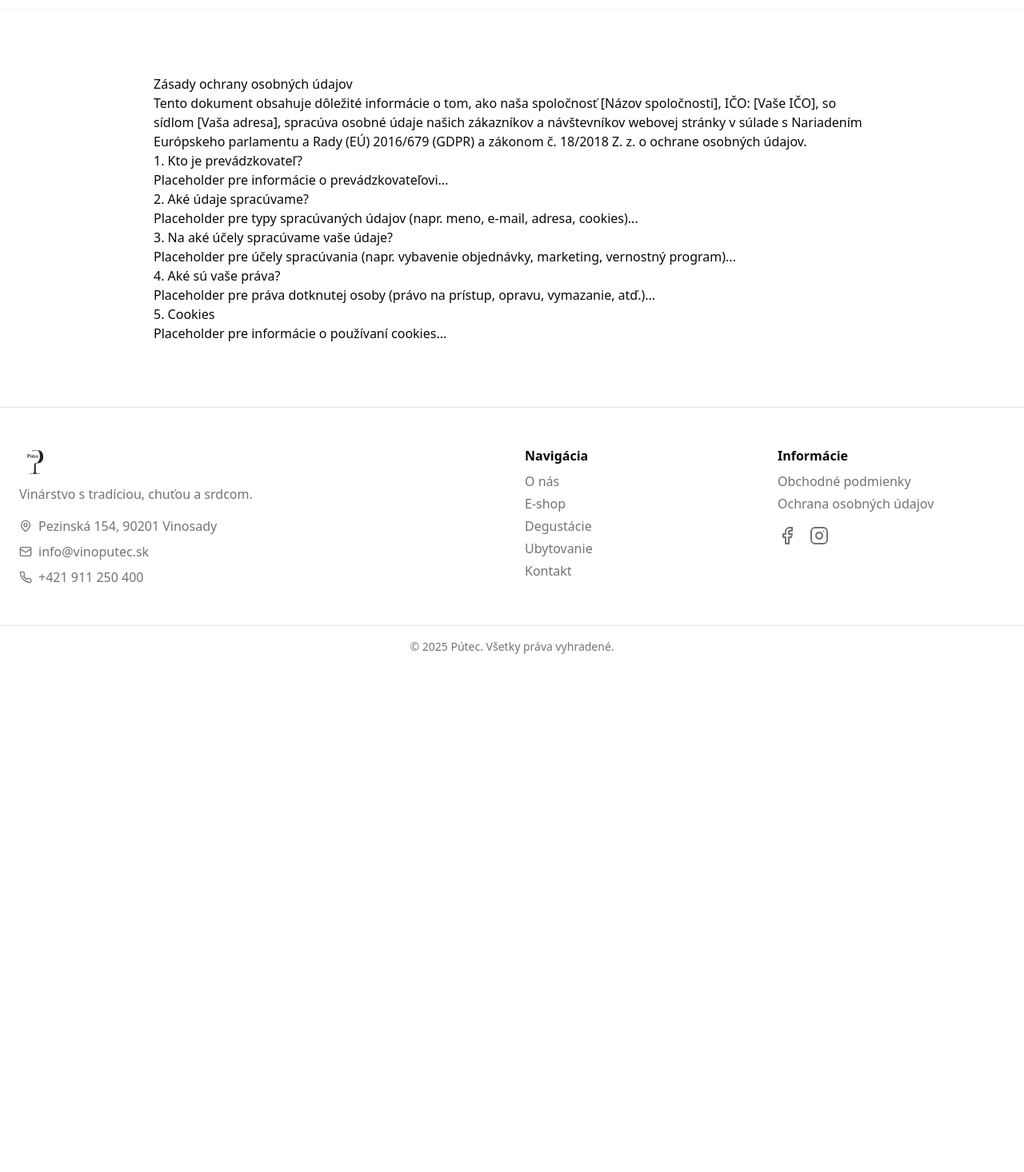
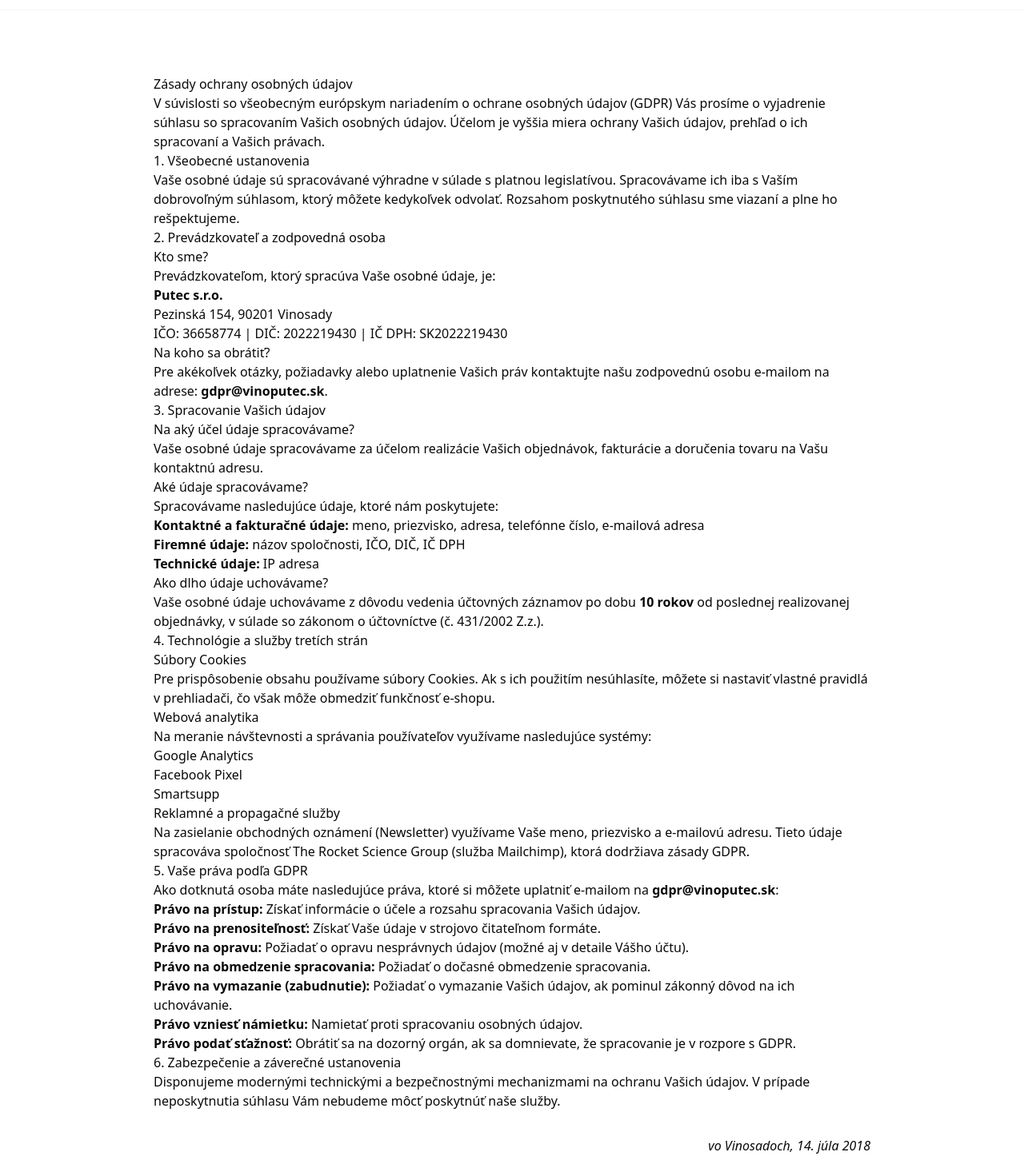
Before and after one commit to Abra7abra7/putec-eshop, a Next.js app: page /ochrana-osobnych-udajov in a window 1280 px wide. Shown: the part 44-1510 px from the top of the page at 80% size. Before the commit the page ends 879 px from the top, so only its background shows below. Built offline with nearby package versions, Linux system fonts and the light colour scheme; no server answers.

Commit message:
fix(header): Oprava chyby 500 oddelením serverovej a klientskej logiky

```diff
--- a/app/kontakt/page.tsx
+++ b/app/kontakt/page.tsx
@@ -17,6 +17,7 @@ export default function KontaktPage() {
   const contactDetails = [
     { icon: Building, title: 'Adresa', lines: ['Pezinská 154', '90201 Vinosady'] },
     { icon: Phone, title: 'Telefón', lines: ['+421 911 250 400'], link: 'tel:+421911250400' },
+    { icon: Phone, title: 'Zákaznícka linka (8-20h)', lines: ['+421 902 144 074'], link: 'tel:+421902144074' },
     { icon: Mail, title: 'E-mail', lines: ['info@vinoputec.sk'], link: 'mailto:info@vinoputec.sk' },
     { icon: Clock, title: 'Otváracie Hodiny', lines: ['Po - Pia: 10:00 - 18:00', 'So: 10:00 - 14:00 (alebo podľa dohody)', 'Ne: Zatvorené'] },
   ];
@@ -44,7 +45,7 @@ export default function KontaktPage() {
       {/* Contact Details Section */}
       <section className="py-16 md:py-24 bg-background">
         <div className="container mx-auto px-4">
-          <div className="grid grid-cols-1 md:grid-cols-2 lg:grid-cols-4 gap-8">
+          <div className="grid grid-cols-1 md:grid-cols-2 lg:grid-cols-3 gap-8">
             {contactDetails.map((detail) => (
               <div key={detail.title} className="bg-card p-8 rounded-xl shadow-md text-center flex flex-col items-center">
                 <div className="bg-primary/10 p-4 rounded-full mb-6">
@@ -55,7 +56,7 @@ export default function KontaktPage() {
                   {detail.link ? (
                     <a href={detail.link} className="hover:text-primary transition-colors">{detail.lines[0]}</a>
                   ) : (
-                    detail.lines.map(line => <p key={line}>{line}</p>)
+                    detail.lines.map((line) => <p key={line}>{line}</p>)
                   )}
                 </div>
               </div>
--- a/app/ochrana-osobnych-udajov/page.tsx
+++ b/app/ochrana-osobnych-udajov/page.tsx
@@ -1,21 +1,62 @@
 export default function OchranaOsobnychUdajovPage() {
   return (
     <div className="container mx-auto px-4 py-12 md:py-20">
-      <div className="max-w-4xl mx-auto prose lg:prose-xl">
+      <div className="max-w-4xl mx-auto prose lg:prose-xl prose-stone">
         <h1>Zásady ochrany osobných údajov</h1>
+
+        <p className="lead">V súvislosti so všeobecným európskym nariadením o ochrane osobných údajov (GDPR) Vás prosíme o vyjadrenie súhlasu so spracovaním Vašich osobných údajov. Účelom je vyššia miera ochrany Vašich údajov, prehľad o ich spracovaní a Vašich právach.</p>
+
+        <h2>1. Všeobecné ustanovenia</h2>
+        <p>Vaše osobné údaje sú spracovávané výhradne v súlade s platnou legislatívou. Spracovávame ich iba s Vaším dobrovoľným súhlasom, ktorý môžete kedykoľvek odvolať. Rozsahom poskytnutého súhlasu sme viazaní a plne ho rešpektujeme.</p>
+
+        <h2>2. Prevádzkovateľ a zodpovedná osoba</h2>
+        <h3>Kto sme?</h3>
         <p>
-          Tento dokument obsahuje dôležité informácie o tom, ako naša spoločnosť [Názov spoločnosti], IČO: [Vaše IČO], so sídlom [Vaša adresa], spracúva osobné údaje našich zákazníkov a návštevníkov webovej stránky v súlade s Nariadením Európskeho parlamentu a Rady (EÚ) 2016/679 (GDPR) a zákonom č. 18/2018 Z. z. o ochrane osobných údajov.
+          Prevádzkovateľom, ktorý spracúva Vaše osobné údaje, je:<br />
+          <strong>Putec s.r.o.</strong><br />
+          Pezinská 154, 90201 Vinosady<br />
+          IČO: 36658774 | DIČ: 2022219430 | IČ DPH: SK2022219430
         </p>
-        <h2>1. Kto je prevádzkovateľ?</h2>
-        <p>Placeholder pre informácie o prevádzkovateľovi...</p>
-        <h2>2. Aké údaje spracúvame?</h2>
-        <p>Placeholder pre typy spracúvaných údajov (napr. meno, e-mail, adresa, cookies)...</p>
-        <h2>3. Na aké účely spracúvame vaše údaje?</h2>
-        <p>Placeholder pre účely spracúvania (napr. vybavenie objednávky, marketing, vernostný program)...</p>
-        <h2>4. Aké sú vaše práva?</h2>
-        <p>Placeholder pre práva dotknutej osoby (právo na prístup, opravu, vymazanie, atď.)...</p>
-        <h2>5. Cookies</h2>
-        <p>Placeholder pre informácie o používaní cookies...</p>
+        <h3>Na koho sa obrátiť?</h3>
+        <p>Pre akékoľvek otázky, požiadavky alebo uplatnenie Vašich práv kontaktujte našu zodpovednú osobu e-mailom na adrese: <strong>gdpr@vinoputec.sk</strong>.</p>
+
+        <h2>3. Spracovanie Vašich údajov</h2>
+        <h3>Na aký účel údaje spracovávame?</h3>
+        <p>Vaše osobné údaje spracovávame za účelom realizácie Vašich objednávok, fakturácie a doručenia tovaru na Vašu kontaktnú adresu.</p>
+        <h3>Aké údaje spracovávame?</h3>
+        <p>Spracovávame nasledujúce údaje, ktoré nám poskytujete:</p>
+        <ul>
+          <li><strong>Kontaktné a fakturačné údaje:</strong> meno, priezvisko, adresa, telefónne číslo, e-mailová adresa</li>
+          <li><strong>Firemné údaje:</strong> názov spoločnosti, IČO, DIČ, IČ DPH</li>
+          <li><strong>Technické údaje:</strong> IP adresa</li>
+        </ul>
+        <h3>Ako dlho údaje uchovávame?</h3>
+        <p>Vaše osobné údaje uchovávame z dôvodu vedenia účtovných záznamov po dobu <strong>10 rokov</strong> od poslednej realizovanej objednávky, v súlade so zákonom o účtovníctve (č. 431/2002 Z.z.).</p>
+
+        <h2>4. Technológie a služby tretích strán</h2>
+        <h3>Súbory Cookies</h3>
+        <p>Pre prispôsobenie obsahu používame súbory Cookies. Ak s ich použitím nesúhlasíte, môžete si nastaviť vlastné pravidlá v prehliadači, čo však môže obmedziť funkčnosť e-shopu.</p>
+        <h3>Webová analytika</h3>
+        <p>Na meranie návštevnosti a správania používateľov využívame nasledujúce systémy:</p>
+        <ul><li>Google Analytics</li><li>Facebook Pixel</li><li>Smartsupp</li></ul>
+        <h3>Reklamné a propagačné služby</h3>
+        <p>Na zasielanie obchodných oznámení (Newsletter) využívame Vaše meno, priezvisko a e-mailovú adresu. Tieto údaje spracováva spoločnosť The Rocket Science Group (služba Mailchimp), ktorá dodržiava zásady GDPR.</p>
+
+        <h2>5. Vaše práva podľa GDPR</h2>
+        <p>Ako dotknutá osoba máte nasledujúce práva, ktoré si môžete uplatniť e-mailom na <strong>gdpr@vinoputec.sk</strong>:</p>
+        <ul>
+          <li><strong>Právo na prístup:</strong> Získať informácie o účele a rozsahu spracovania Vašich údajov.</li>
+          <li><strong>Právo na prenositeľnosť:</strong> Získať Vaše údaje v strojovo čitateľnom formáte.</li>
+          <li><strong>Právo na opravu:</strong> Požiadať o opravu nesprávnych údajov (možné aj v detaile Vášho účtu).</li>
+          <li><strong>Právo na obmedzenie spracovania:</strong> Požiadať o dočasné obmedzenie spracovania.</li>
+          <li><strong>Právo na vymazanie (zabudnutie):</strong> Požiadať o vymazanie Vašich údajov, ak pominul zákonný dôvod na ich uchovávanie.</li>
+          <li><strong>Právo vzniesť námietku:</strong> Namietať proti spracovaniu osobných údajov.</li>
+          <li><strong>Právo podať sťažnosť:</strong> Obrátiť sa na dozorný orgán, ak sa domnievate, že spracovanie je v rozpore s GDPR.</li>
+        </ul>
+
+        <h2>6. Zabezpečenie a záverečné ustanovenia</h2>
+        <p>Disponujeme modernými technickými a bezpečnostnými mechanizmami na ochranu Vašich údajov. V prípade neposkytnutia súhlasu Vám nebudeme môcť poskytnúť naše služby.</p>
+        <p className="mt-8 text-right"><em>vo Vinosadoch, 14. júla 2018</em></p>
       </div>
     </div>
   );
--- a/components/layout/footer.tsx
+++ b/components/layout/footer.tsx
@@ -17,6 +17,7 @@ export const Footer = () => {
             <p className="flex items-center"><MapPin className="h-4 w-4 mr-2 shrink-0"/> Pezinská 154, 90201 Vinosady</p>
             <a href="mailto:info@vinoputec.sk" className="flex items-center hover:text-primary transition-colors"><Mail className="h-4 w-4 mr-2 shrink-0"/> info@vinoputec.sk</a>
             <a href="tel:+421911250400" className="flex items-center hover:text-primary transition-colors"><Phone className="h-4 w-4 mr-2 shrink-0"/> +421 911 250 400</a>
+            <a href="tel:+421902144074" className="flex items-center hover:text-primary transition-colors"><Phone className="h-4 w-4 mr-2 shrink-0"/> +421 902 144 074 (Zák. linka 8-20h)</a>
           </div>
         </div>
 
```
Also changed, not shown: components/layout/header.tsx (+27 -6 lines), components/layout/mobile-nav.tsx (added, +62 -0 lines).
